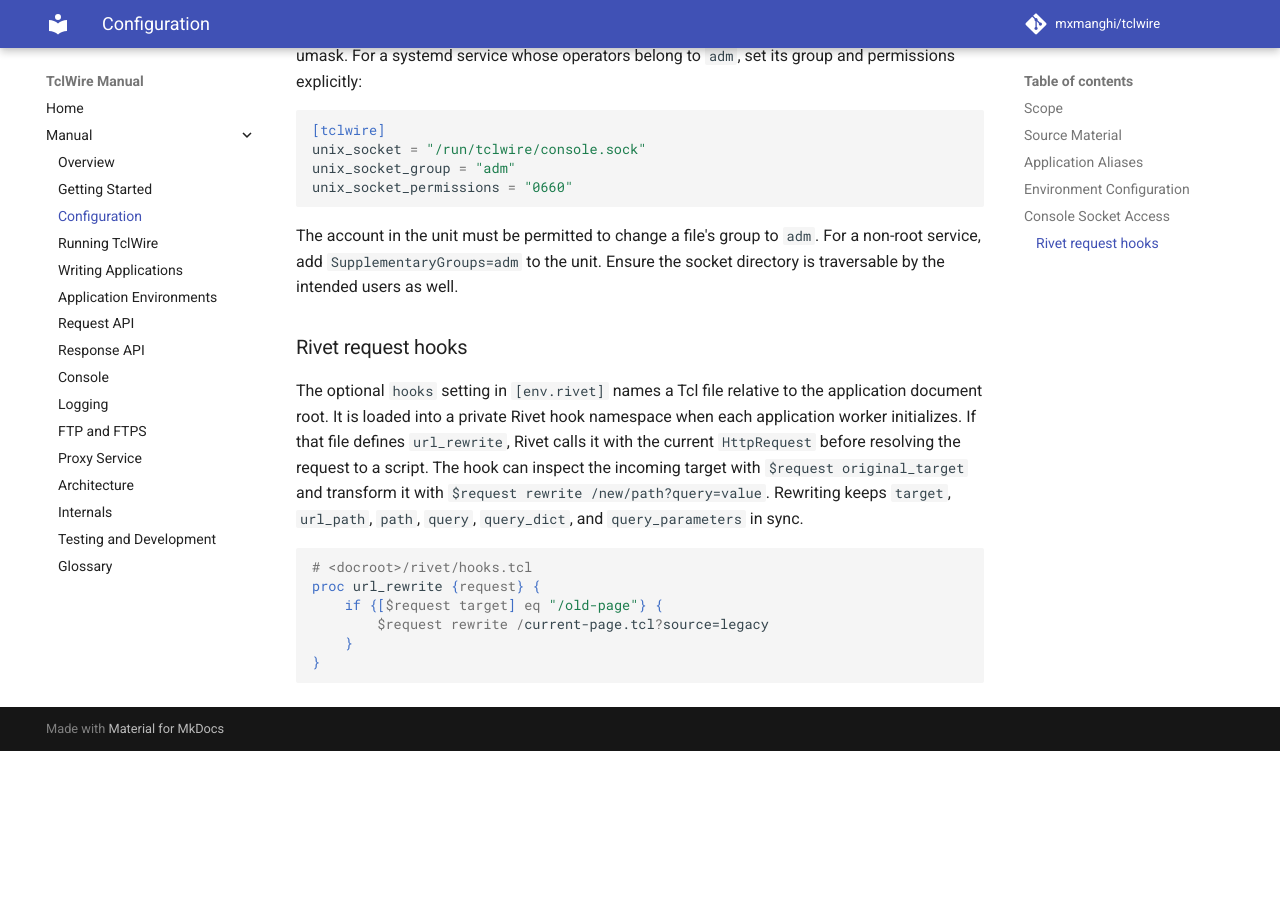
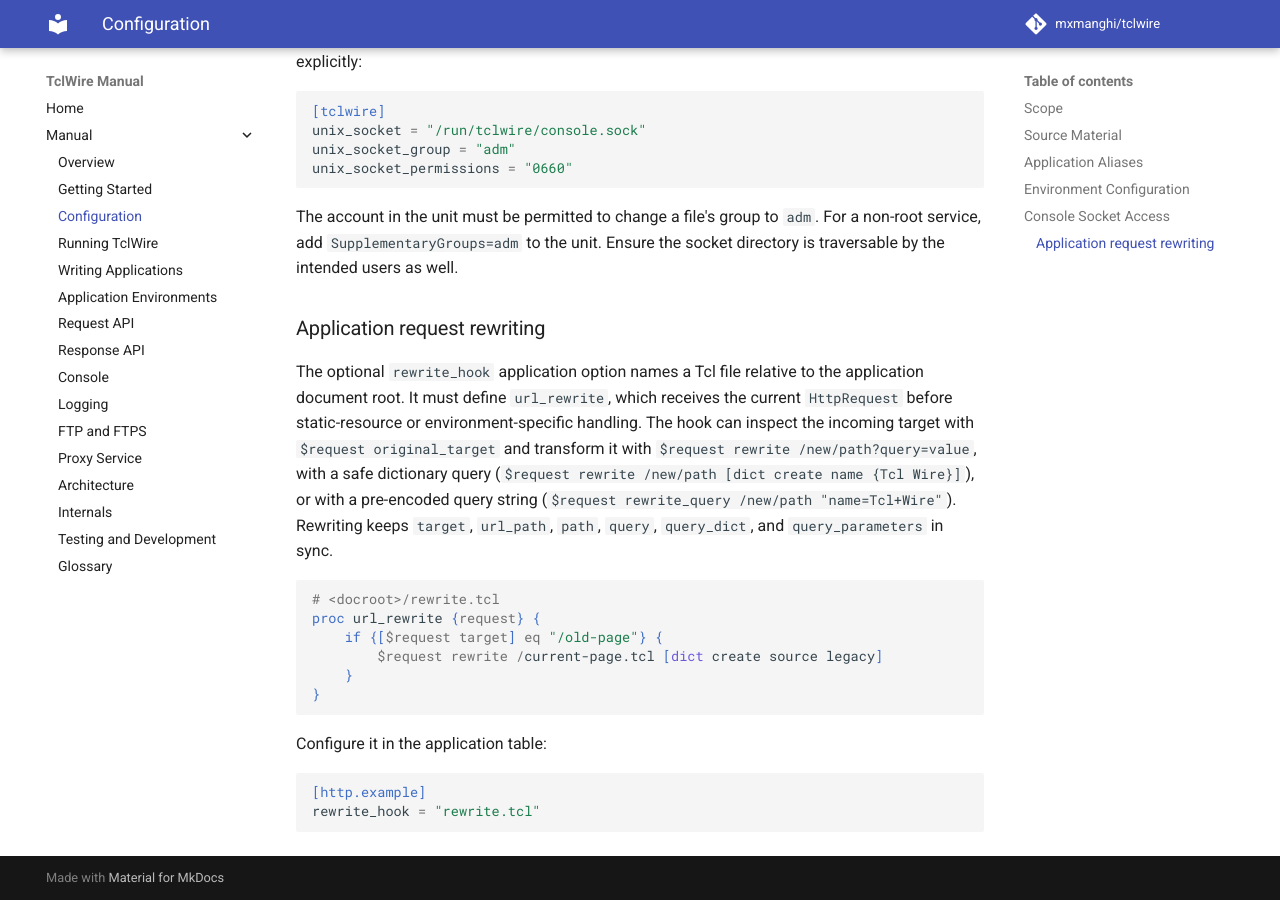
Before and after one commit to mxmanghi/tclwire, an MkDocs documentation site: the page built from doc/manual/configuration.md, in a window 1280 px wide and 900 px high, scrolled down 1982 px. Built offline with MkDocs 1.6.1 and Material for MkDocs 9.7.7, drawn with Linux system fonts in a browser that asks for light colours; comment, search, counter and statistics services are not loaded; before the commit the page ends 2733 px from its top, so only the background shows below that; some of the changed text lies outside the part shown.

Commit message:
rewriting moved to the application scope

````diff
--- a/doc/manual/configuration.md
+++ b/doc/manual/configuration.md
@@ -42,7 +42,6 @@ auto_chunked_on_flush = true
 [env.rivet]
 UploadMaxSize = 10485760
 BeforeScript = "rivet/before.tcl"
-hooks = "rivet/hooks.tcl"
 ```
 
 Each `[env.<name>]` table is an environment-owned dictionary. TclWire does not
@@ -91,22 +90,31 @@ The account in the unit must be permitted to change a file's group to `adm`.
 For a non-root service, add `SupplementaryGroups=adm` to the unit. Ensure the
 socket directory is traversable by the intended users as well.
 
-### Rivet request hooks
+### Application request rewriting
 
-The optional `hooks` setting in `[env.rivet]` names a Tcl file relative to the
-application document root. It is loaded into a private Rivet hook namespace
-when each application worker initializes. If that file defines `url_rewrite`,
-Rivet calls it with the current `HttpRequest` before resolving the request to a
-script. The hook can inspect the incoming target with `$request original_target`
-and transform it with `$request rewrite /new/path?query=value`. Rewriting keeps
+The optional `rewrite_hook` application option names a Tcl file relative to the
+application document root. It must define `url_rewrite`, which receives the
+current `HttpRequest` before static-resource or environment-specific handling.
+The hook can inspect the incoming target with `$request original_target` and
+transform it with `$request rewrite /new/path?query=value`, with a safe
+dictionary query (`$request rewrite /new/path [dict create name {Tcl Wire}]`),
+or with a pre-encoded query string
+(`$request rewrite_query /new/path "name=Tcl+Wire"`). Rewriting keeps
 `target`, `url_path`, `path`, `query`, `query_dict`, and `query_parameters` in
 sync.
 
 ```tcl
-# <docroot>/rivet/hooks.tcl
+# <docroot>/rewrite.tcl
 proc url_rewrite {request} {
     if {[$request target] eq "/old-page"} {
-        $request rewrite /current-page.tcl?source=legacy
+        $request rewrite /current-page.tcl [dict create source legacy]
     }
 }
 ```
+
+Configure it in the application table:
+
+```toml
+[http.example]
+rewrite_hook = "rewrite.tcl"
+```
````
Also changed, not shown: runtime-doc/APPLICATION_CONFIGURATION.md (+1 -0 lines), runtime-doc/CONFIGURATION_OPTIONS.md (+12 -5 lines), runtime-doc/WORKER_REQUEST_API.md (+50 -5 lines), 10 other files.
